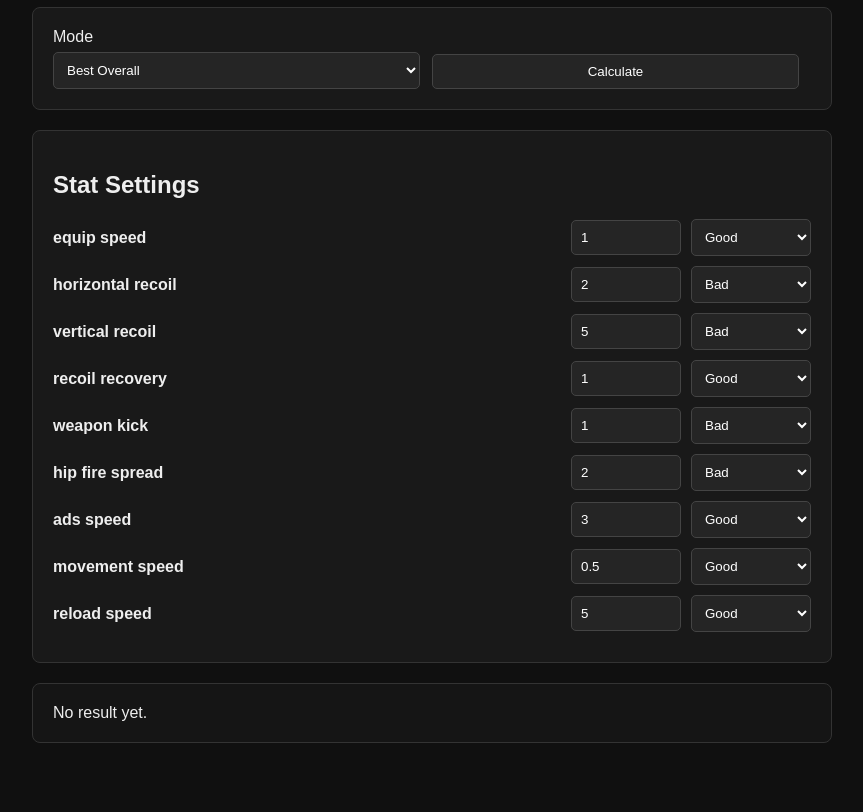
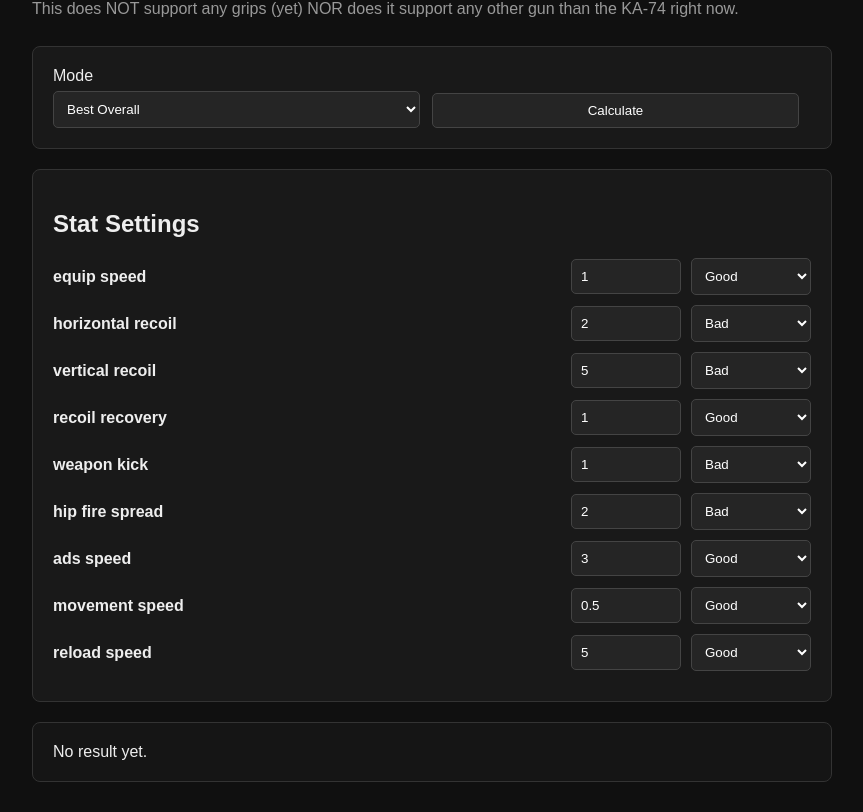
Before and after one commit to 0alter0/bodycam-build-optimizer, a plain HTML site: page index.html in a window 1280 px wide. Shown: the part 81-893 px from the top of the page, without its empty margins (208-1071 px from the left). Before the commit the page ends 854 px from the top, so only its background shows below. Drawn offline with Linux system fonts and the light colour scheme.

Commit message:
Add disclaimer about supported grips and guns
Added a disclaimer paragraph about current limitations.

```diff
--- a/index.html
+++ b/index.html
@@ -117,6 +117,12 @@
             grid-template-columns: 1fr;
         }
     }
+   .disclaimer {
+    margin-top: -10px;
+    margin-bottom: 25px;
+    color: #999;
+    line-height: 1.5;
+   }
 </style>
 </head>
 
@@ -125,6 +131,9 @@
 <div class="container">
 
     <h1>Bodycam Build Optimizer</h1>
+   <p class="disclaimer">
+    This does NOT support any grips (yet) NOR does it support any other gun than the KA-74 right now.
+</p>
 
     <div class="panel">
         <div class="controls">
```
